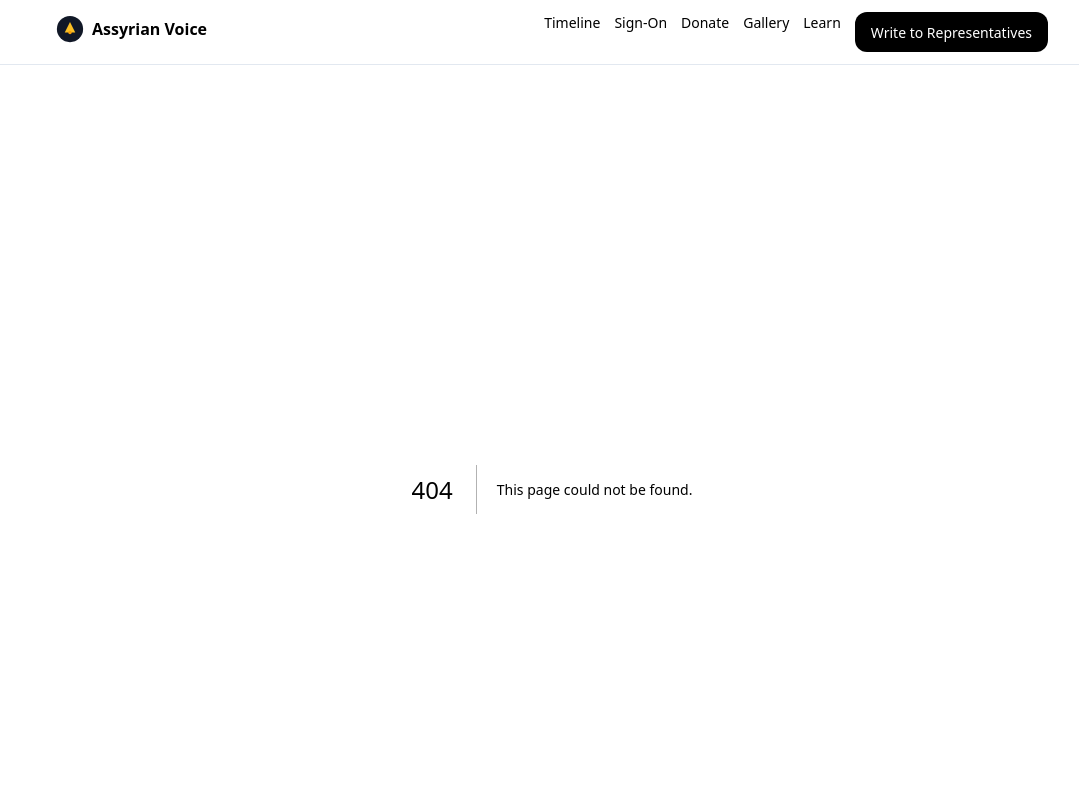
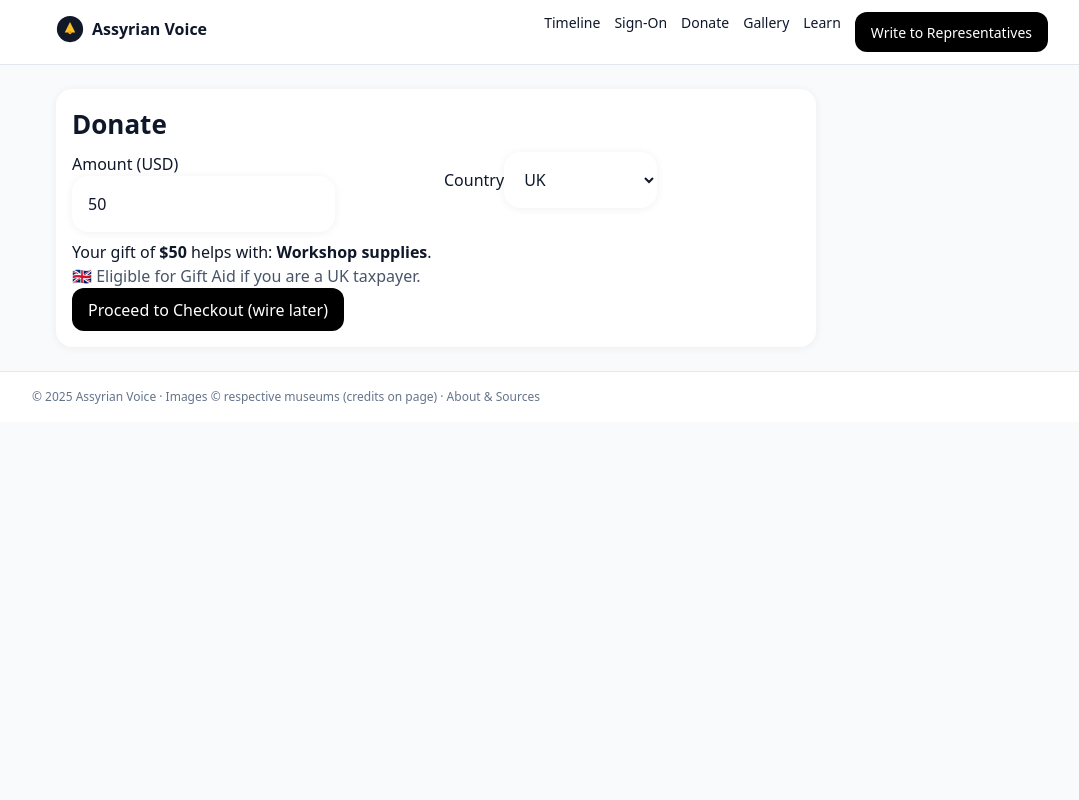
Before and after one commit to Roberttheone/assyrianvoice.org, a Next.js app: page /donate in a window 1280 px wide. Before the commit this address had no page. Shown: the top 800 px of the page, without its empty margins (88-1167 px from the left). Built offline with nearby package versions, Linux system fonts and the light colour scheme.

Commit message:
Create page.tsx

```diff
--- /dev/null
+++ b/src/app/donate/page.tsx
@@ -0,0 +1,33 @@
+'use client';
+import { useMemo, useState } from 'react';
+
+export default function Donate(){
+  const [amt,setAmt]=useState(50);
+  const [country,setCountry]=useState('UK');
+  const impact=useMemo(()=>{
+    const opts=[{a:25,l:'Language materials'},{a:50,l:'Workshop supplies'},{a:100,l:'Digitization pages'}];
+    return opts.sort((x,y)=>Math.abs(x.a-amt)-Math.abs(y.a-amt))[0].l;
+  },[amt]);
+
+  return (
+    <div className="card" style={{maxWidth:760}}>
+      <h1 style={{fontSize:26,fontWeight:800}}>Donate</h1>
+      <div className="grid" style={{gridTemplateColumns:'repeat(auto-fit,minmax(220px,1fr))',marginTop:8}}>
+        <label>Amount (USD)<input type="number" min={5} value={amt} onChange={e=>setAmt(parseInt(e.target.value||'0'))} className="card" /></label>
+        <label>Country
+          <select value={country} onChange={e=>setCountry(e.target.value)} className="card">
+            <option>UK</option><option>Australia</option><option>United States</option><option>Other</option>
+          </select>
+        </label>
+      </div>
+      <p style={{marginTop:8}}>Your gift of <b>${amt}</b> helps with: <b>{impact}</b>.</p>
+      <p style={{color:'var(--muted)'}}>
+        {country==='UK' && '🇬🇧 Eligible for Gift Aid if you are a UK taxpayer.'}
+        {country==='Australia' && '🇦🇺 May be tax-deductible (DGR).'}
+        {country==='United States' && '🇺🇸 May be tax-deductible via 501(c)(3) partner.'}
+        {country==='Other' && ' ℹ️ Tax status depends on your country.'}
+      </p>
+      <a className="btn" href="#" onClick={e=>e.preventDefault()}>Proceed to Checkout (wire later)</a>
+    </div>
+  );
+}
```
